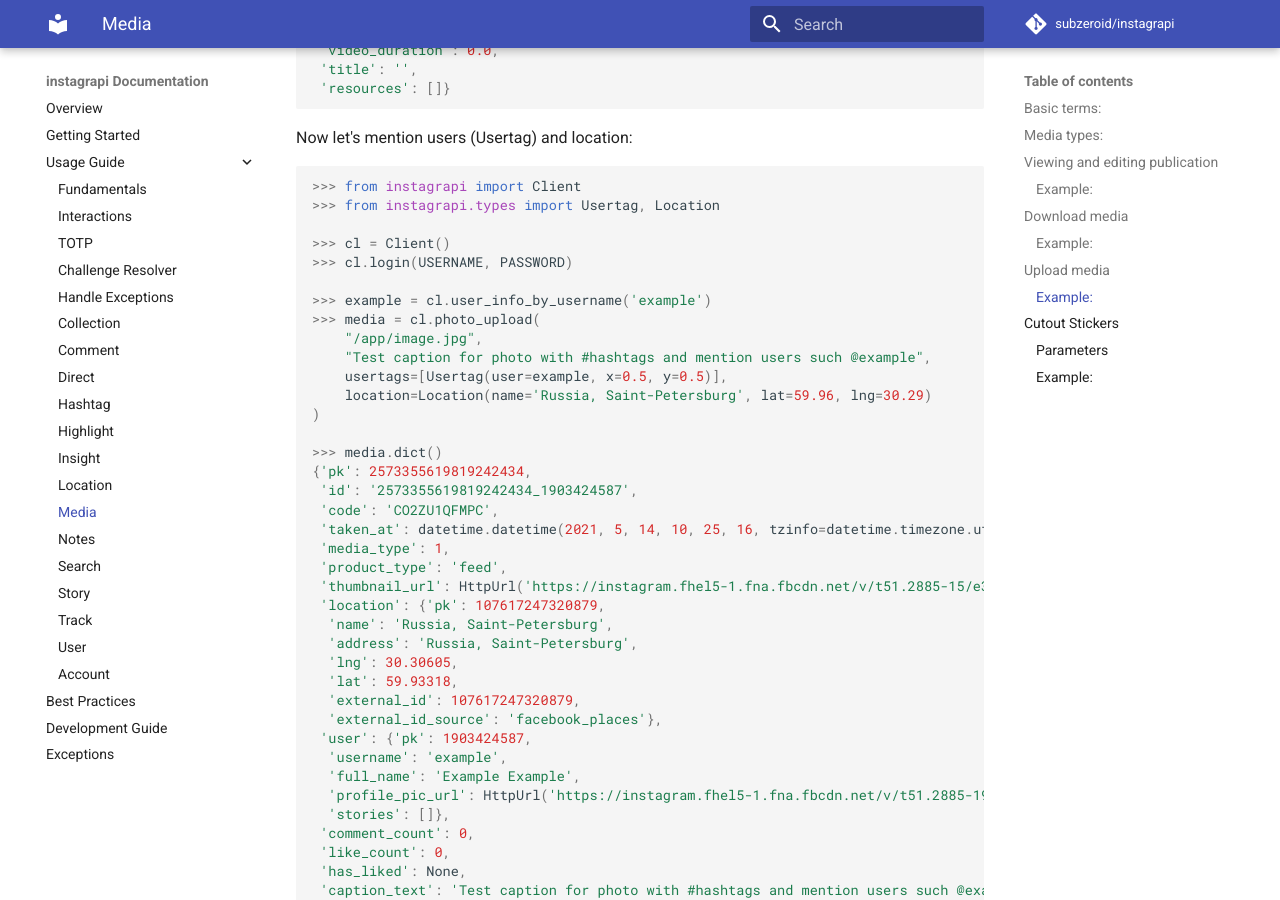
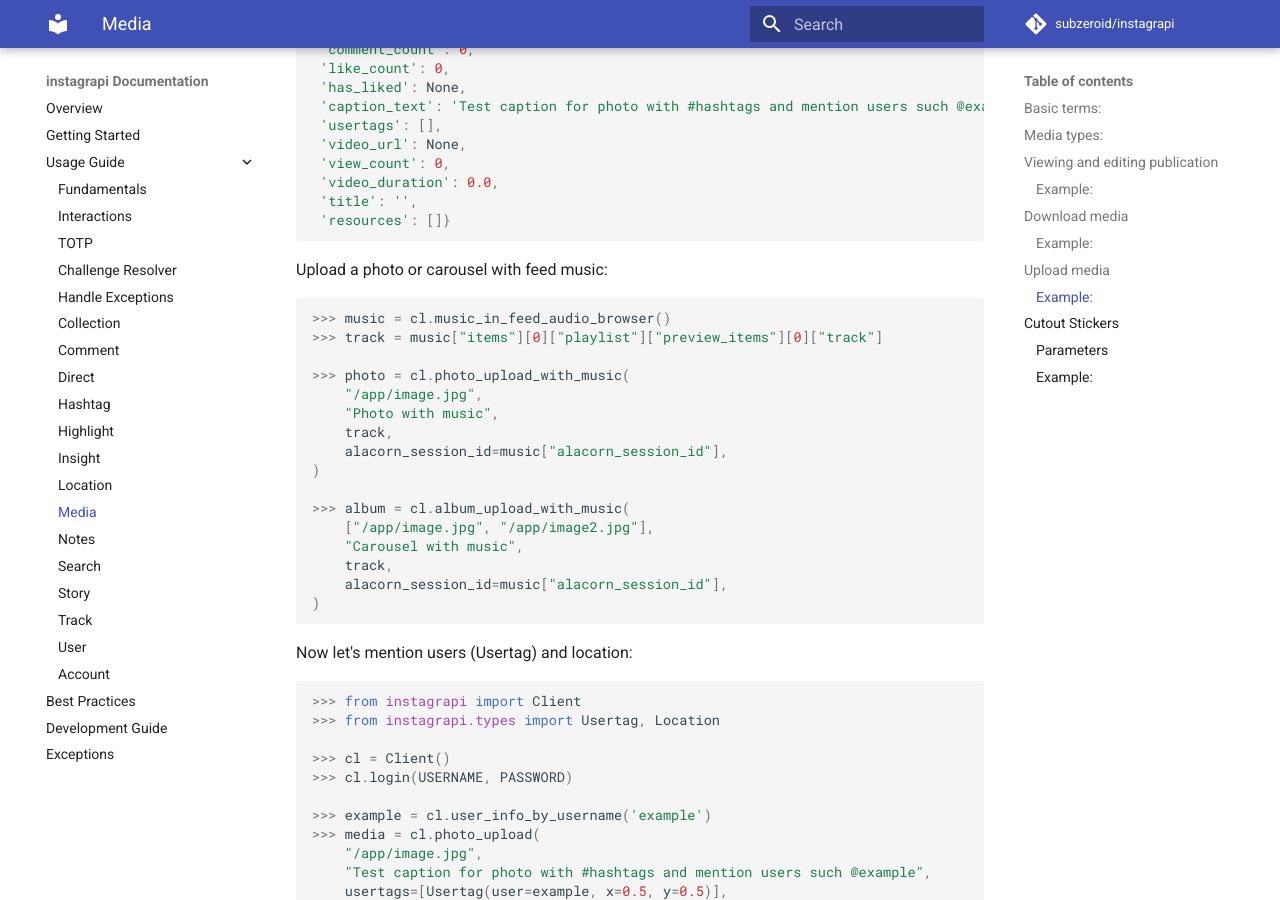
Before and after one commit to del-bestdev/instagrapi, an MkDocs documentation site: the page built from docs/usage-guide/media.md, in a window 1280 px wide and 900 px high, scrolled down 9881 px. Built offline with MkDocs 1.6.1 and Material for MkDocs 9.7.7, drawn with Linux system fonts in a browser that asks for light colours; comment, search, counter and statistics services are not loaded; the version menu is left out; some of the changed text lies outside the part shown.

Commit message:
Document feed music upload helpers

````diff
--- a/docs/usage-guide/media.md
+++ b/docs/usage-guide/media.md
@@ -296,6 +296,8 @@ Upload medias to your feed. Common arguments:
 | igtv_upload(path: Path, title: str, caption: str, thumbnail: Path, usertags: List[Usertag], location: Location, extra_data: Dict = {}) | Media   | Upload IGTV (Support MP4 files)
 | clip_upload(path: Path, caption: str, thumbnail: Path, usertags: List[Usertag], location: Location, extra_data: Dict = {})             | Media   | Upload Reels Clip (Support MP4 files)
 | clip_upload_as_reel_with_music(path: Path, caption: str, track: Track, extra_data: Dict = {}) | Media | Upload Reels Clip as reel with music metadata
+| photo_upload_with_music(path: Path, caption: str, track: Track or dict, extra_data: Dict = {}) | Media | Upload feed photo with music metadata
+| album_upload_with_music(paths: List[Path], caption: str, track: Track or dict, extra_data: Dict = {}) | Media | Upload feed album/carousel with music metadata
 
 
 In `extra_data`, you can pass additional media settings, for example:
@@ -349,6 +351,27 @@ In `extra_data`, you can pass additional media settings, for example:
  'video_duration': 0.0,
  'title': '',
  'resources': []}
+```
+
+Upload a photo or carousel with feed music:
+
+``` python
+>>> music = cl.music_in_feed_audio_browser()
+>>> track = music["items"][0]["playlist"]["preview_items"][0]["track"]
+
+>>> photo = cl.photo_upload_with_music(
+    "/app/image.jpg",
+    "Photo with music",
+    track,
+    alacorn_session_id=music["alacorn_session_id"],
+)
+
+>>> album = cl.album_upload_with_music(
+    ["/app/image.jpg", "/app/image2.jpg"],
+    "Carousel with music",
+    track,
+    alacorn_session_id=music["alacorn_session_id"],
+)
 ```
 
 Now let's mention users (Usertag) and location:
````
Also changed, not shown: docs/usage-guide/track.md (+1 -0 lines).
